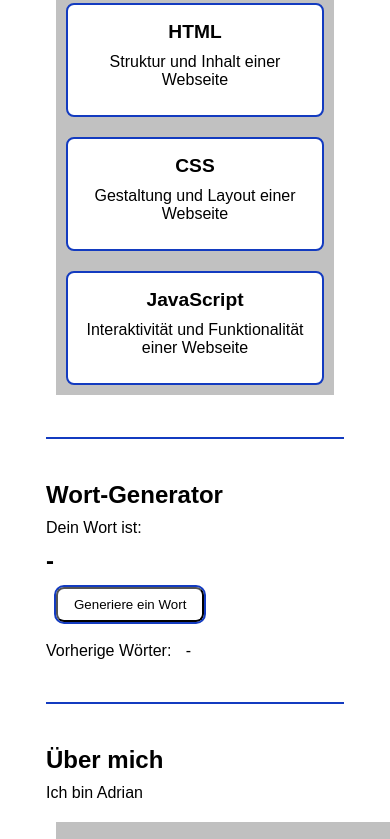
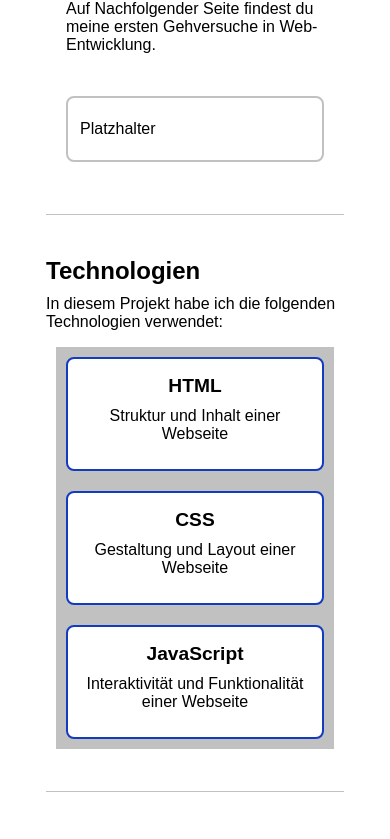
Before and after one commit to SiegAdrian/FirstProject, a plain HTML site: page index.html in a window 390 px wide. Shown: the part 364-1203 px from the top of the page. Drawn offline with Linux system fonts and the light colour scheme.

Commit message:
start responsive

```diff
--- a/index.html
+++ b/index.html
@@ -33,8 +33,20 @@
   <main class="site-main">
     <div class="container">
       <section id="start" class="section">
-        <h1 class="title">Mein erstes Projekt</h1>
-        <p>Auf Nachfolgender Seite findest du meine ersten Gehversuche in Web-Entwicklung.</p>
+        <div class="hero">
+          <div class="hero-text">
+            <h1>Mein erstes Projekt</h1>
+            <p>Auf Nachfolgender Seite findest du meine ersten Gehversuche in Web-Entwicklung.</p>
+          </div>
+          <div class="hero-card">
+            <p>Platzhalter</p>
+          </div>
+        </div>
+      </section>
+
+      <section id="technologie" class="section">
+        <h2>Technologien</h2>
+        <p>In diesem Projekt habe ich die folgenden Technologien verwendet:</p>
         <div class="cards">
           <div class="card">
             <h3>HTML</h3>
--- a/styles.css
+++ b/styles.css
@@ -47,7 +47,7 @@ body {
 }
 
 .container {
-    max-width: 800px;
+    max-width: 1600px;
     margin: 0 auto;
     padding: 0 16px;
 }
@@ -107,7 +107,7 @@ body {
 
 .section {
     padding: 32px 0;
-    border-bottom: 2px solid var(--primary-color);
+    border-bottom: 1px solid var(--quaternary-color);
 }
 
 .cards {
@@ -123,6 +123,37 @@ body {
     text-align: center;
     padding: 16px;
 }
+
+.hero {
+    display: grid;
+    gap: 12px;
+    margin-top: 12px;
+}
+
+.hero-card {
+    border: 2px solid var(--quaternary-color);
+    border-radius: 8px;
+    padding: 12px;
+}
+
+
+
+
+@media (min-width: 600px) {
+    .cards {
+        grid-template-columns: repeat(3, 1fr);
+        gap: 16px;
+    }
+
+    .hero {
+        grid-template-columns: 1.3fr 1fr;
+        align-items: start;
+    }
+
+}
+
+
+
 
 .button {
     color: var(--tertiary-color);
```
